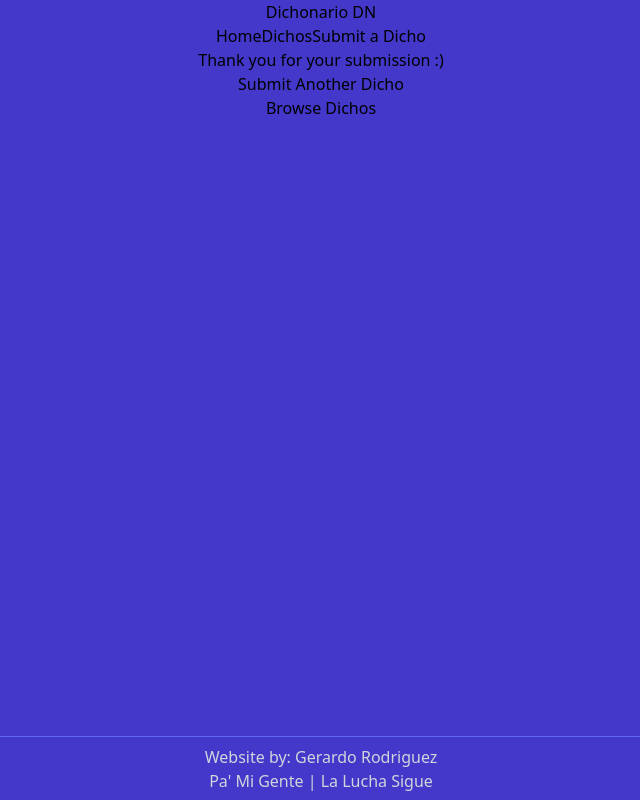
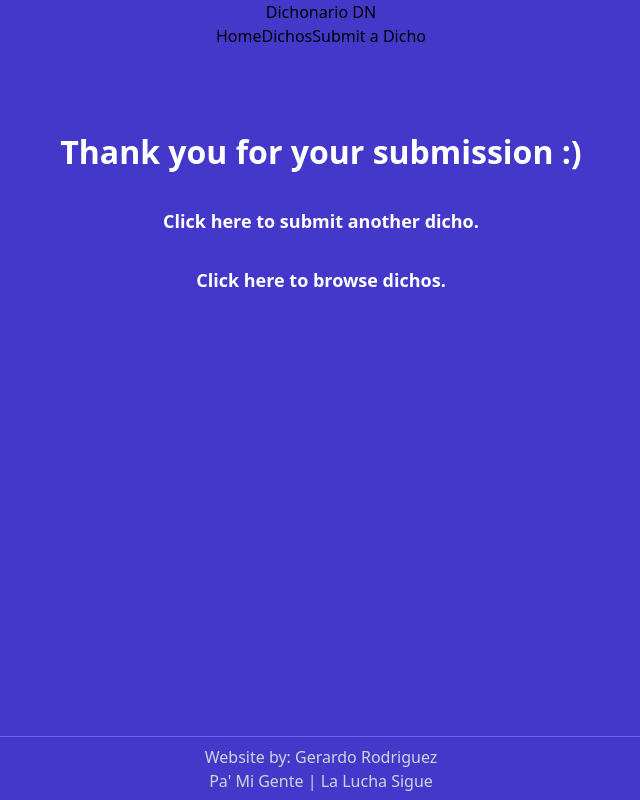
Before and after one commit to geraxrodriguez/Dichonario-MERN, a React (Vite) app in the folder frontend/: page /success in a window 1280 px wide. Shown: the whole page, without its empty margins (319-959 px from the left). Built offline with nearby package versions, Linux system fonts and the light colour scheme.

Commit message:
UI for suggestion form on SingleDichoPage.jsx ready to go

```diff
--- a/frontend/src/pages/SingleDichoPage.jsx
+++ b/frontend/src/pages/SingleDichoPage.jsx
@@ -51,8 +51,31 @@ const SingleDichoPage = () => {
                         <p className="text-lg mb-6">
                             {dicho.example}
                         </p>
+
+                        <form className="text-base/5">
+                            <label
+                                htmlFor="suggestions"
+                                className="block text-gray-700"
+                            >Have any suggestions for this dicho? Please let us know.</label
+                            >
+                            <textarea
+                                id="suggestions"
+                                name="suggestions"
+                                className="border border-gray-500 rounded w-full py-1 px-1 resize-none"
+                                rows="2"
+                                required
+                            // value={actualMeaning}
+                            // onChange={(e) => setActualMeaning(e.target.value)}
+                            ></textarea>
+                            <button
+                                className="bg-indigo-500 hover:bg-amber-500 text-white text-sm px-1"
+                                type="submit"
+                            >
+                                Submit
+                            </button>
+                        </form>
+
                     </div>
-
                 </div>
             </section>
         </>
--- a/frontend/src/pages/SubmitDichoPage.jsx
+++ b/frontend/src/pages/SubmitDichoPage.jsx
@@ -58,9 +58,12 @@ const SubmitDichoPage = () => {
     };
     return (
         <>
-            <section className="bg-indigo-50">
-                <div className="container border border-black m-auto max-w-2xl py-8">
-                    <div className="bg-white border border-black px-6 py-8 mb-4 shadow-md rounded-md border m-4 md:m-0">
+            <section className="bg-indigo-50 text-left flex-1">
+                {/* section */}
+                <div className="mx-auto max-w-2xl min-w-xl py-5">
+                    {/* outer */}
+
+                    <div className="bg-white px-6 py-8 mb-4 shadow-md rounded-md border m-4 md:m-0">
                         <form onSubmit={submitDicho}>
                             <h2 className="text-3xl text-center font-semibold mb-6">Submit a Dicho</h2>
 
@@ -175,7 +178,7 @@ const SubmitDichoPage = () => {
                                 <textarea
                                     id="comments"
                                     name="comments"
-                                    className="border border-gray-400 rounded w-full py-2 px-3"
+                                    className="border border-gray-400 rounded w-full py-0 px-3"
                                     rows="3"
                                     placeholder=''
                                     value={comments}
--- a/frontend/src/pages/SuccessPage.jsx
+++ b/frontend/src/pages/SuccessPage.jsx
@@ -1,17 +1,19 @@
 import React from 'react'
 import { NavLink } from 'react-router-dom'
+import styles from '../styles/SuccessPage.module.css'
 
 const SuccessPage = () => {
     return (
         <>
-            <h1 className='text-white text-3xl font-bold mt-20 mb-5'>
+            {/* <h1 className='text-white text-3xl font-bold mt-20 mb-5'> */}
+            <h1 className={styles.header}>
                 Thank you for your submission :)
             </h1>
-            <NavLink className="text-white hover:bg-gray-500 rounded-md px-3 py-2 text-l font-bold" to="/submit-dicho"> {/* flex-shrink-0 => item will not shrink */}
-                Submit Another Dicho
+            <NavLink className={styles.submitAnotherLink} to="/submit-dicho"> {/* flex-shrink-0 => item will not shrink */}
+                Click here to submit another dicho.
             </NavLink>
-            <NavLink className="text-white hover:bg-gray-500 rounded-md px-3 py-2 text-l font-bold" to="/dichos"> {/* flex-shrink-0 => item will not shrink */}
-                Browse Dichos
+            <NavLink className={styles.browseDichosLink} to="/dichos"> {/* flex-shrink-0 => item will not shrink */}
+                Click here to browse dichos.
             </NavLink>
         </>
     )
--- /dev/null
+++ b/frontend/src/styles/SuccessPage.module.css
@@ -0,0 +1,19 @@
+.header {
+    color: white;
+    font-size: xx-large;
+    font-weight: 600;
+    padding: 5rem 0 1rem 0;
+}
+
+.submitAnotherLink, .browseDichosLink {
+    color: white;
+    padding: 1rem 0;
+    font-size: large;
+    font-weight: bold;
+    width: 20rem;
+    margin: 0 auto;
+}
+.submitAnotherLink:hover, .browseDichosLink:hover {
+    color: rgb(244, 180, 29);
+
+}
```
Lines whose indentation alone changed are shown as unchanged.
